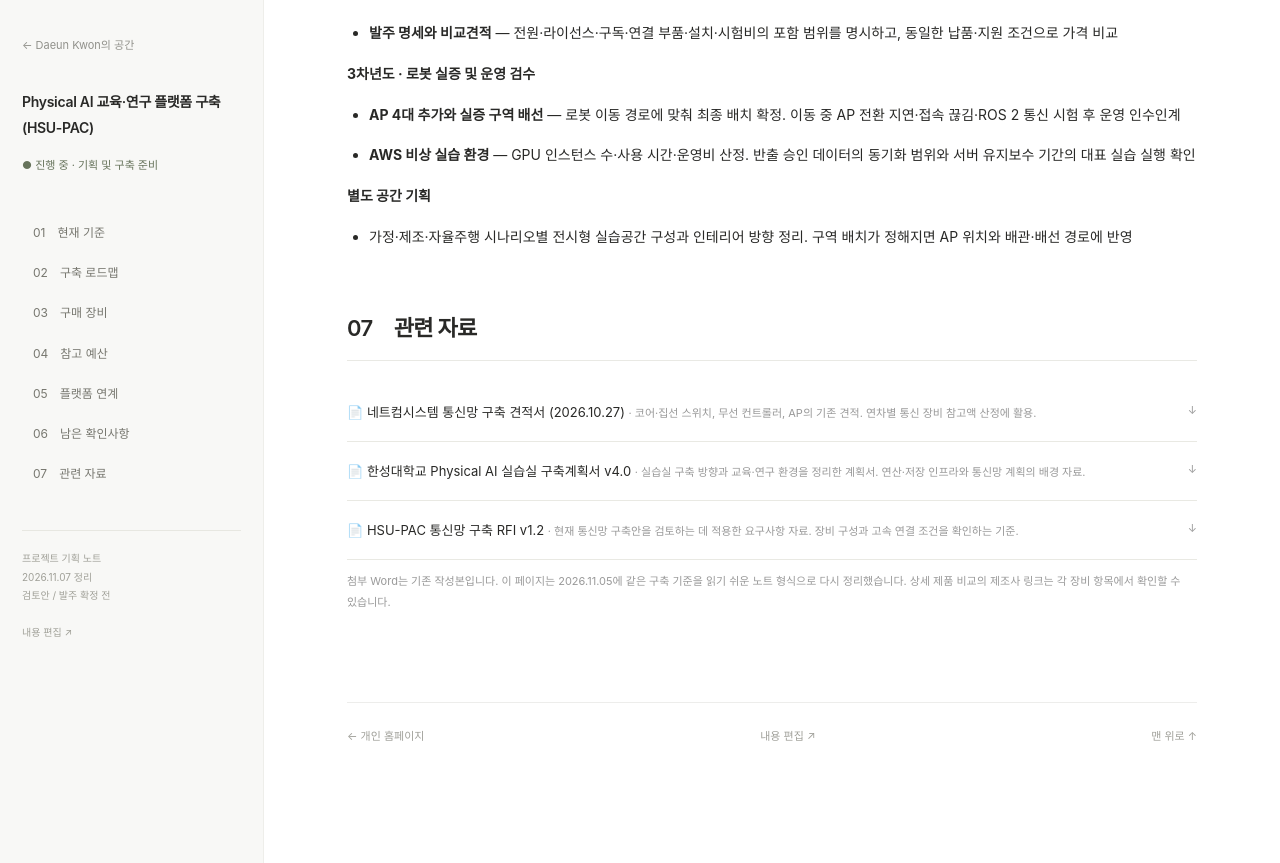
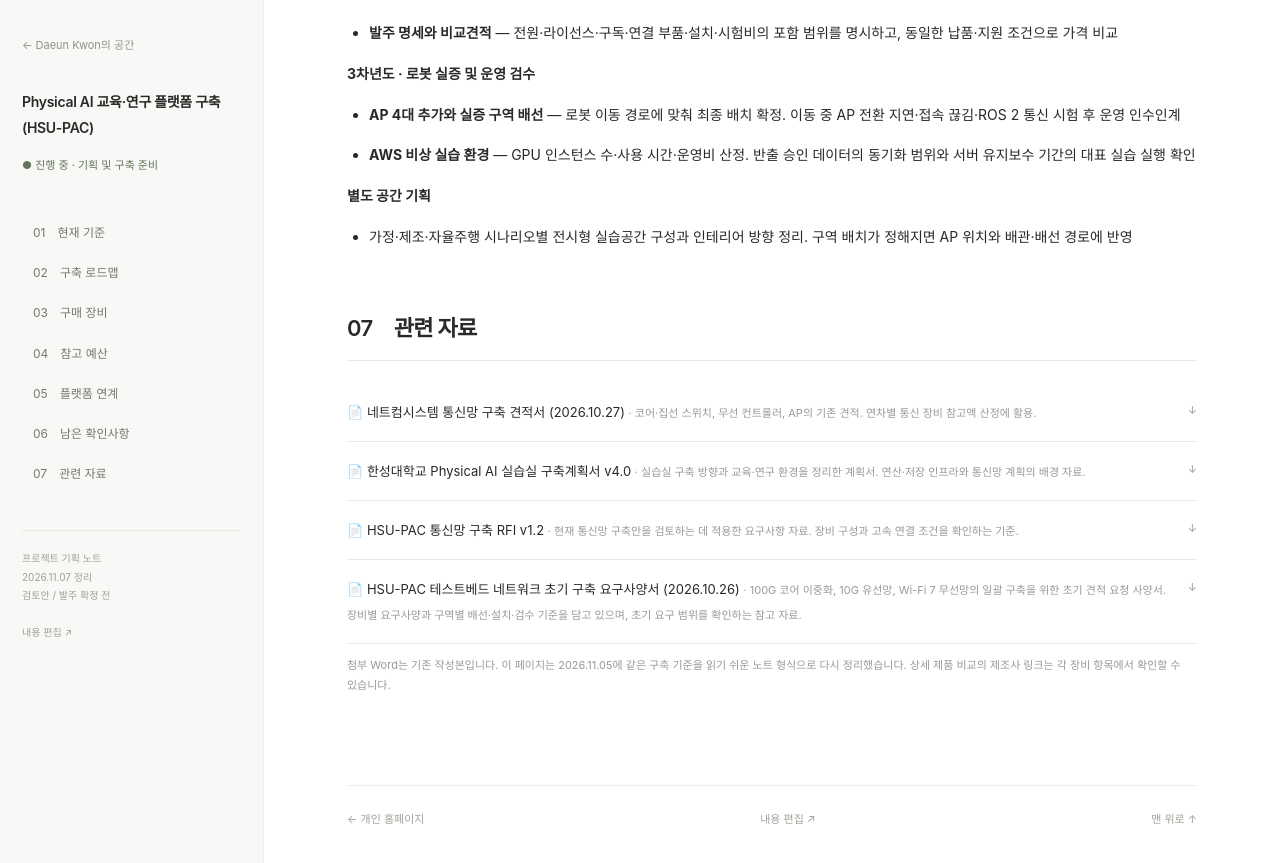
Before and after one commit to Ddaeunn425/ddaeunn425.github.io, a Jekyll site: the page built from hsu-pac.html, in a window 1280 px wide and 900 px high, scrolled down 6933 px. Shown: the top 863 px of the window. Built offline with Jekyll 4.4.1, drawn with Linux system fonts in a browser that asks for light colours; before the commit the page ends 7749 px from its top, so only the background shows below that.

Commit message:
Update _data/hsu.json (via Pages CMS)

```diff
--- a/_data/hsu.json
+++ b/_data/hsu.json
@@ -113,6 +113,11 @@
       "title": "HSU-PAC 통신망 구축 RFI v1.2",
       "detail": "현재 통신망 구축안을 검토하는 데 적용한 요구사항 자료. 장비 구성과 고속 연결 조건을 확인하는 기준.",
       "file": "/media/HSU PAC 테스트베드 네트워크 구축_RFI_v1.2.docx의 사본.docx"
+    },
+    {
+      "title": "HSU-PAC 테스트베드 네트워크 초기 구축 요구사양서 (2026.10.26)",
+      "detail": "100G 코어 이중화, 10G 유선망, Wi-Fi 7 무선망의 일괄 구축을 위한 초기 견적 요청 사양서. 장비별 요구사양과 구역별 배선·설치·검수 기준을 담고 있으며, 초기 요구 범위를 확인하는 참고 자료.",
+      "file": "/media/HSU-PAC 테스트베드 네트워크 구축 요구사양서.docx"
     }
   ],
   "resources_note": "첨부 Word는 기존 작성본입니다. 이 페이지는 2026.11.05에 같은 구축 기준을 읽기 쉬운 노트 형식으로 다시 정리했습니다. 상세 제품 비교의 제조사 링크는 각 장비 항목에서 확인할 수 있습니다."
```
